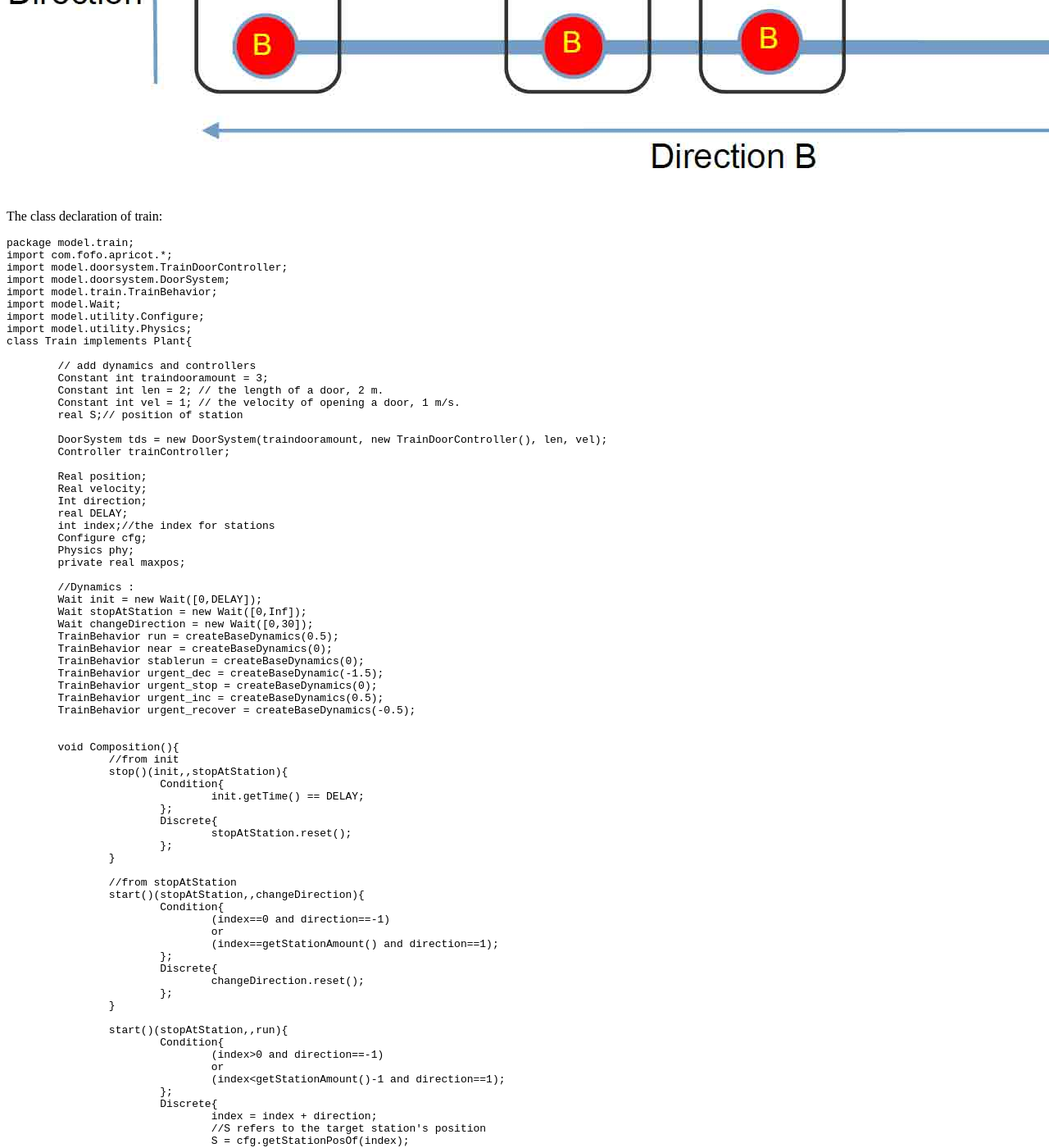
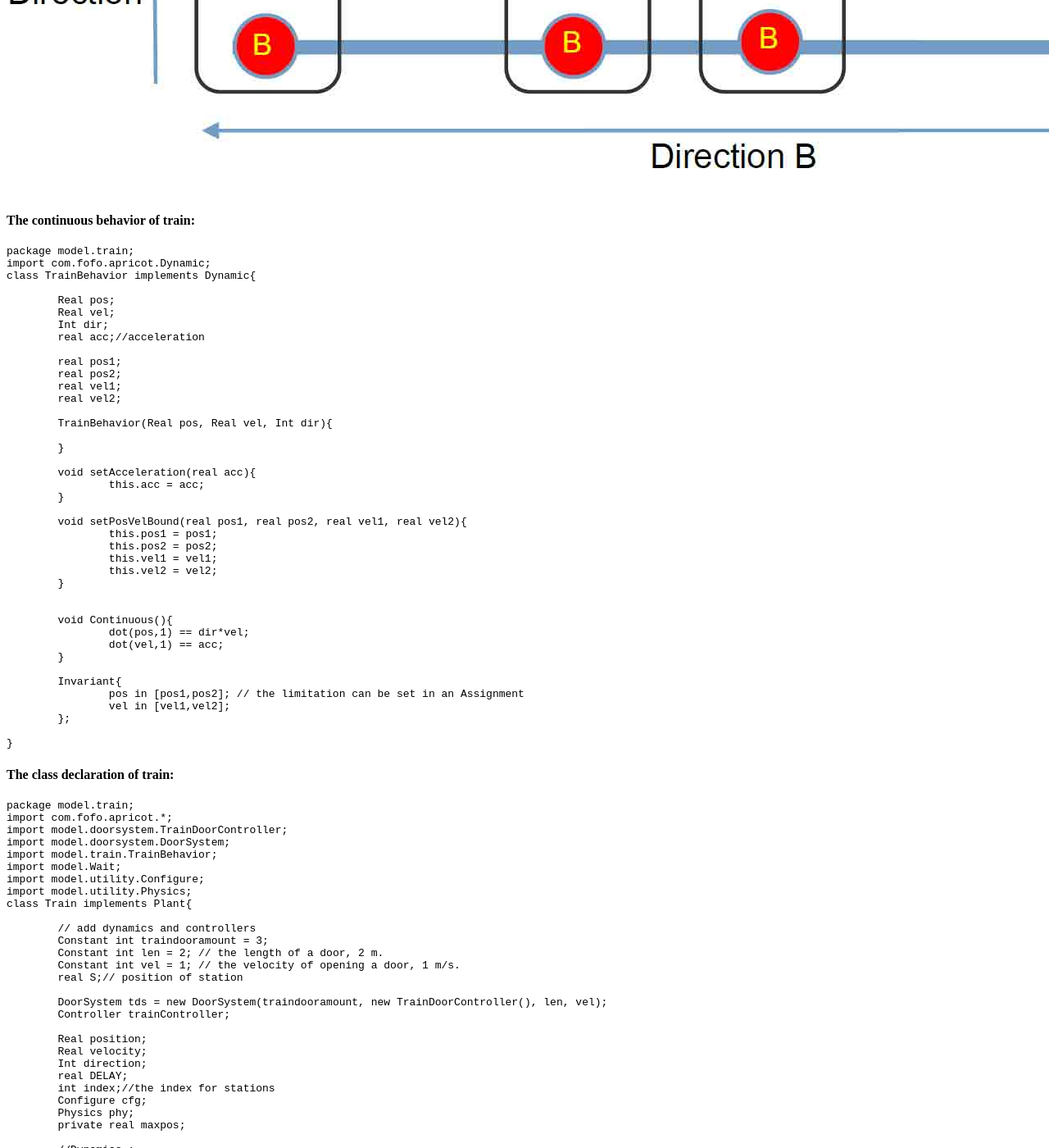
Before and after one commit to fanghuixing/apricot, a Jekyll site: the page built from cases/subway/subwaycontrolsystems.md, in a window 1280 px wide and 1400 px high, scrolled down 501 px. Shown: the whole window at 82% size. Built offline with Jekyll 4.4.1, drawn with Linux system fonts in a browser that asks for light colours; comment, search, counter and statistics services are not loaded.

Commit message:
add train behavior

```diff
--- a/cases/subway/subwaycontrolsystems.md
+++ b/cases/subway/subwaycontrolsystems.md
@@ -7,7 +7,54 @@ description: "Subway Control Systems"
 
 ![Subway Line]({{ BASE_PATH }}/assets/figs/sbwl.jpg)
 
-The class declaration of train:
+
+#### The continuous behavior of train:
+
+	package model.train;
+	import com.fofo.apricot.Dynamic;
+	class TrainBehavior implements Dynamic{
+
+		Real pos;
+		Real vel;
+		Int dir;
+		real acc;//acceleration
+
+		real pos1;
+		real pos2;
+		real vel1;
+		real vel2;
+
+		TrainBehavior(Real pos, Real vel, Int dir){
+
+		}
+
+		void setAcceleration(real acc){
+			this.acc = acc;
+		}
+
+		void setPosVelBound(real pos1, real pos2, real vel1, real vel2){
+			this.pos1 = pos1;
+			this.pos2 = pos2;
+			this.vel1 = vel1;
+			this.vel2 = vel2;
+		}
+
+
+		void Continuous(){
+			dot(pos,1) == dir*vel;
+			dot(vel,1) == acc;
+		}
+
+		Invariant{
+			pos in [pos1,pos2]; // the limitation can be set in an Assignment
+			vel in [vel1,vel2];
+		};
+
+	}
+
+
+
+#### The class declaration of train:
 
 	package model.train;
 	import com.fofo.apricot.*;
```
